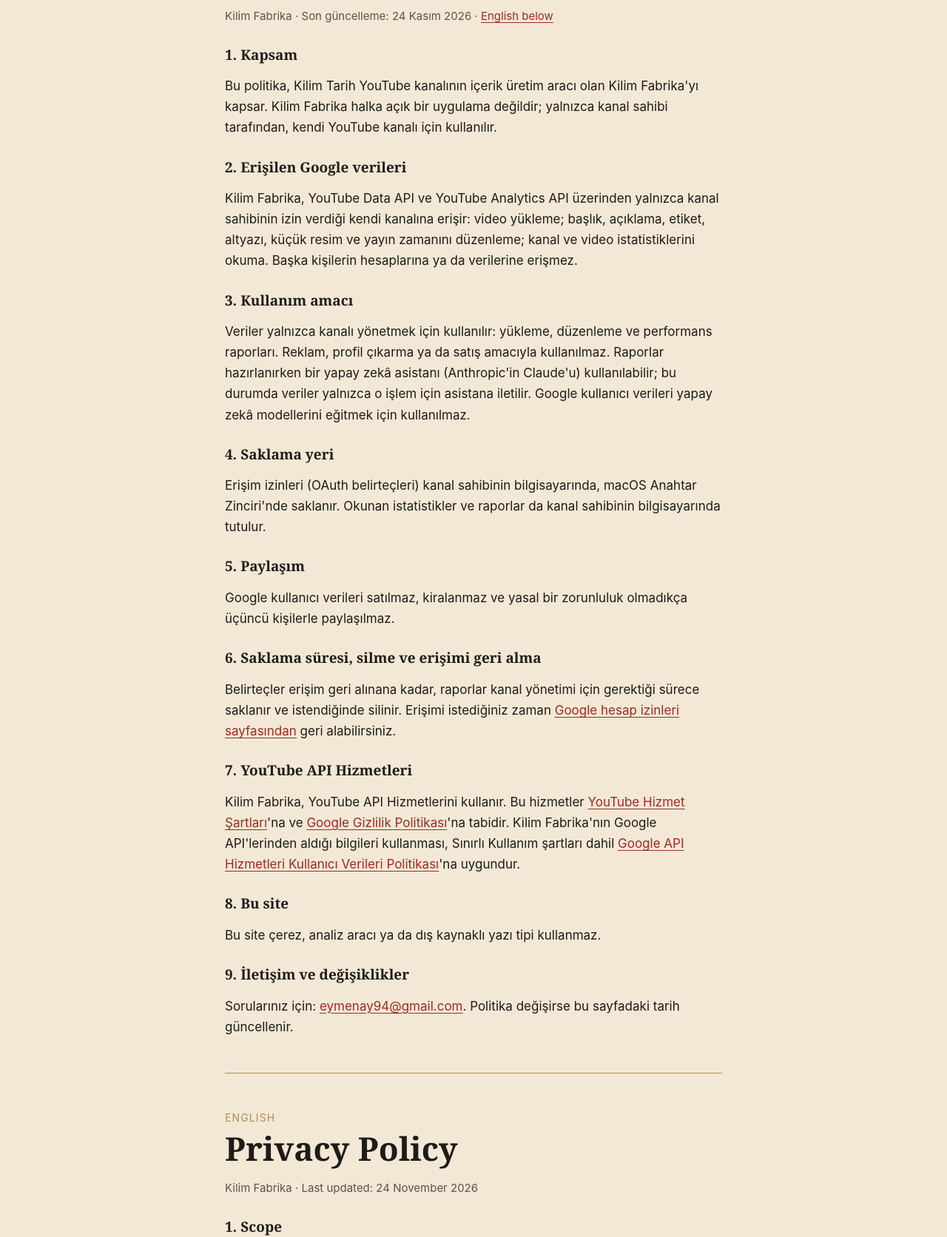
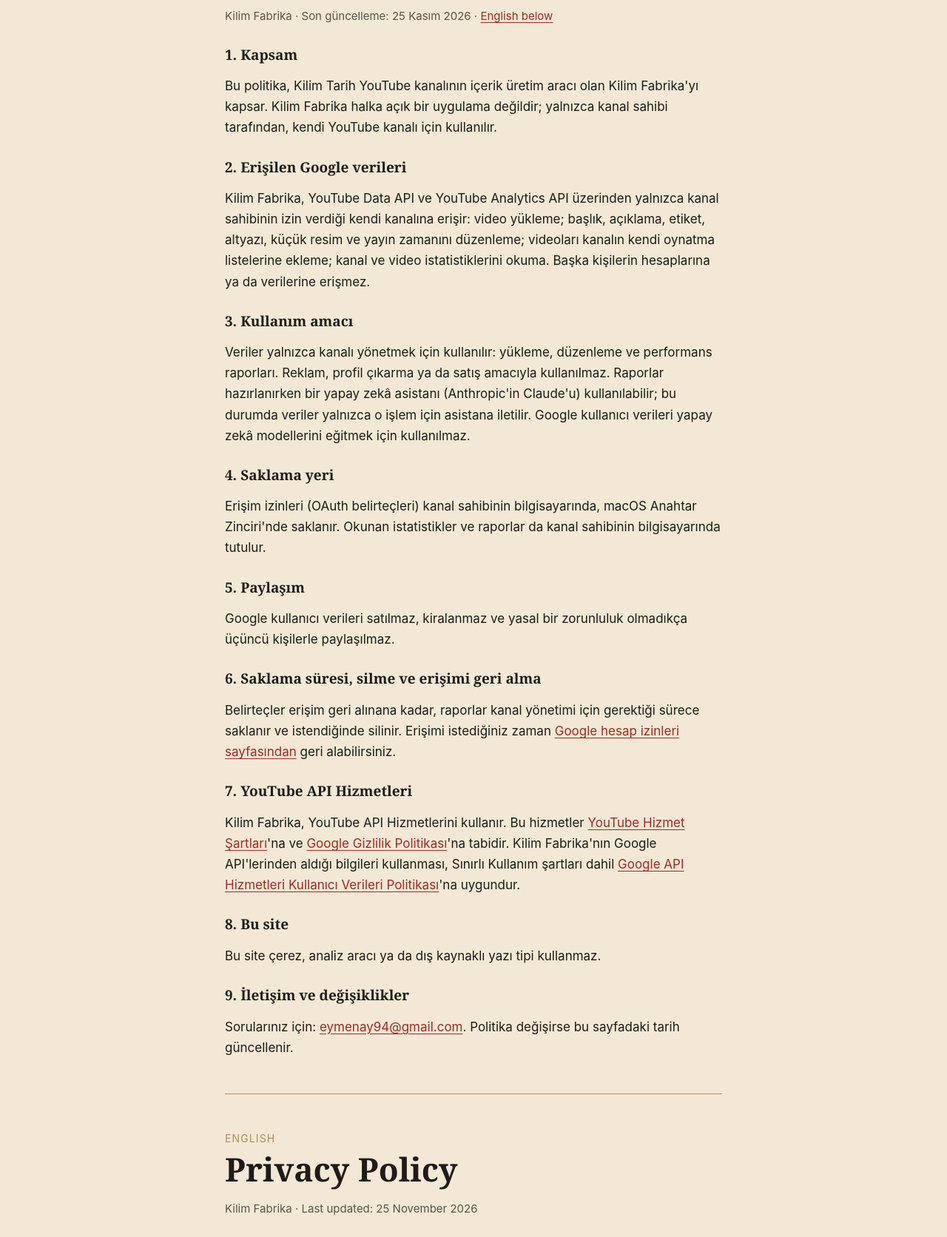
Before and after one commit to eymenrm/kilim, a plain HTML site: page gizlilik/index.html in a window 1280 px wide. Shown: the part 194-1866 px from the top of the page at 74% size. Drawn offline with Linux system fonts and the light colour scheme.

Commit message:
Gizlilik: oynatma listesine ekleme

```diff
--- a/gizlilik/index.html
+++ b/gizlilik/index.html
@@ -11,13 +11,13 @@
 <main>
   <p><a href="../">← Kilim</a></p>
   <h1>Gizlilik Politikası</h1>
-  <p class="tarih">Kilim Fabrika · Son güncelleme: 24 Kasım 2026 · <a href="#en">English below</a></p>
+  <p class="tarih">Kilim Fabrika · Son güncelleme: 25 Kasım 2026 · <a href="#en">English below</a></p>
 
   <h3>1. Kapsam</h3>
   <p>Bu politika, Kilim Tarih YouTube kanalının içerik üretim aracı olan Kilim Fabrika'yı kapsar. Kilim Fabrika halka açık bir uygulama değildir; yalnızca kanal sahibi tarafından, kendi YouTube kanalı için kullanılır.</p>
 
   <h3>2. Erişilen Google verileri</h3>
-  <p>Kilim Fabrika, YouTube Data API ve YouTube Analytics API üzerinden yalnızca kanal sahibinin izin verdiği kendi kanalına erişir: video yükleme; başlık, açıklama, etiket, altyazı, küçük resim ve yayın zamanını düzenleme; kanal ve video istatistiklerini okuma. Başka kişilerin hesaplarına ya da verilerine erişmez.</p>
+  <p>Kilim Fabrika, YouTube Data API ve YouTube Analytics API üzerinden yalnızca kanal sahibinin izin verdiği kendi kanalına erişir: video yükleme; başlık, açıklama, etiket, altyazı, küçük resim ve yayın zamanını düzenleme; videoları kanalın kendi oynatma listelerine ekleme; kanal ve video istatistiklerini okuma. Başka kişilerin hesaplarına ya da verilerine erişmez.</p>
 
   <h3>3. Kullanım amacı</h3>
   <p>Veriler yalnızca kanalı yönetmek için kullanılır: yükleme, düzenleme ve performans raporları. Reklam, profil çıkarma ya da satış amacıyla kullanılmaz. Raporlar hazırlanırken bir yapay zekâ asistanı (Anthropic'in Claude'u) kullanılabilir; bu durumda veriler yalnızca o işlem için asistana iletilir. Google kullanıcı verileri yapay zekâ modellerini eğitmek için kullanılmaz.</p>
@@ -45,13 +45,13 @@
   <section id="en" lang="en">
     <p class="dil">English</p>
     <h1>Privacy Policy</h1>
-    <p class="tarih">Kilim Fabrika · Last updated: 24 November 2026</p>
+    <p class="tarih">Kilim Fabrika · Last updated: 25 November 2026</p>
 
     <h3>1. Scope</h3>
     <p>This policy covers Kilim Fabrika, the production tool of the Kilim Tarih YouTube channel. Kilim Fabrika is not a public app; only the channel owner uses it, for their own YouTube channel.</p>
 
     <h3>2. Google data accessed</h3>
-    <p>Through the YouTube Data API and YouTube Analytics API, Kilim Fabrika accesses only the owner's own channel that the owner has authorized: uploading videos; editing titles, descriptions, tags, captions, thumbnails and publish times; reading channel and video statistics. It does not access anyone else's account or data.</p>
+    <p>Through the YouTube Data API and YouTube Analytics API, Kilim Fabrika accesses only the owner's own channel that the owner has authorized: uploading videos; editing titles, descriptions, tags, captions, thumbnails and publish times; adding videos to the channel's own playlists; reading channel and video statistics. It does not access anyone else's account or data.</p>
 
     <h3>3. How data is used</h3>
     <p>Data is used only to manage the channel: uploads, edits and performance reports. It is not used for advertising, profiling or sale. An AI assistant (Anthropic's Claude) may be used to prepare reports; in that case data is passed to the assistant only for that task. Google user data is not used to train AI models.</p>
```
